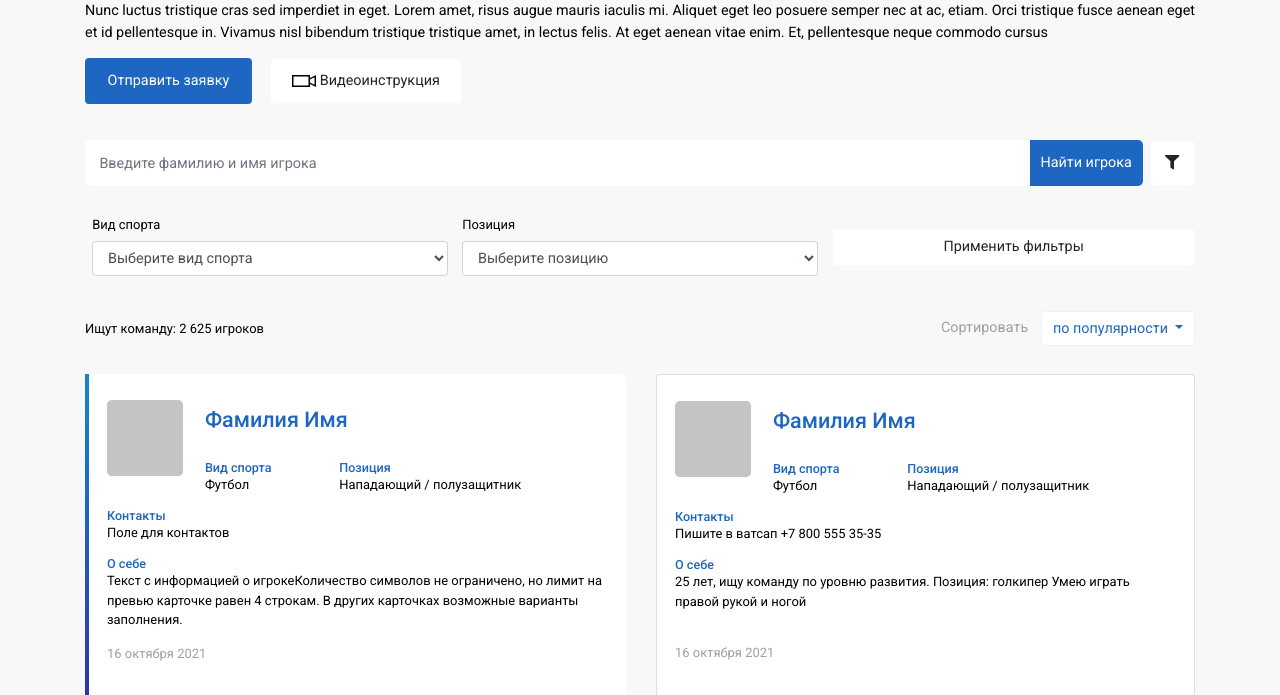
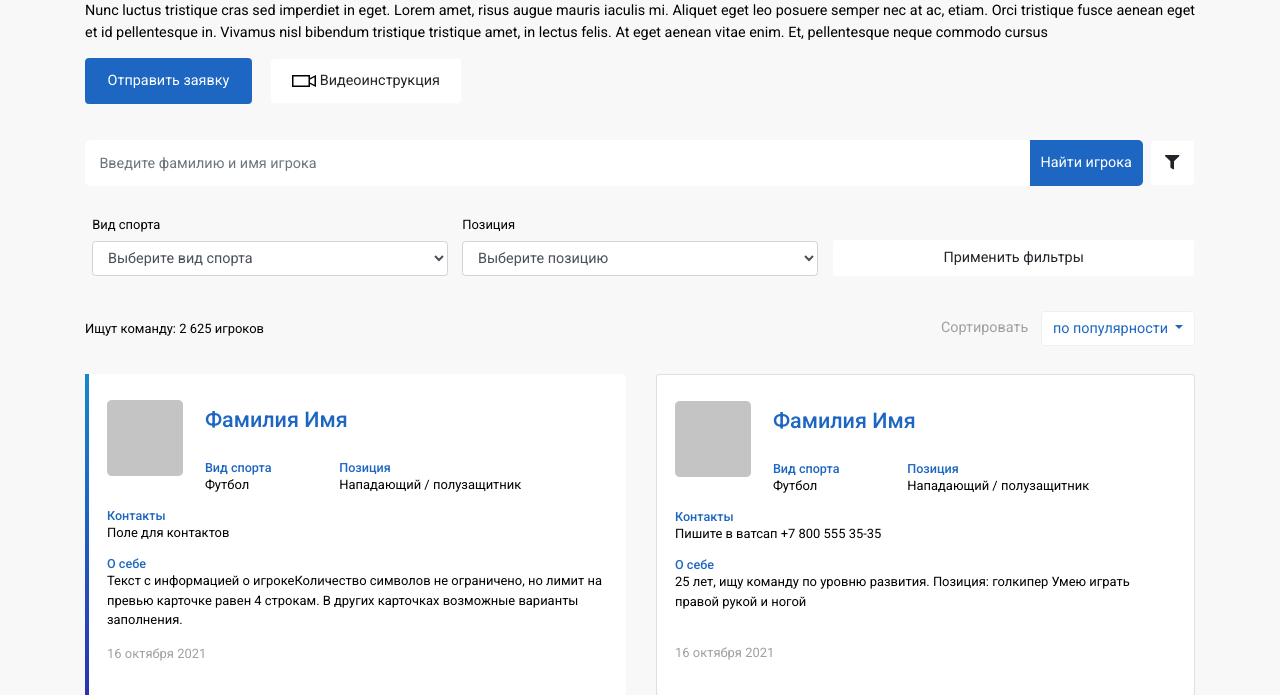
Before and after one commit to Danielatonge/SportClubProject, a Flask app: a page that uses templates/поиск игроков/page 1.html in a window 1280 px wide, after a click that opens the changed part. Shown: the part 229-924 px from the top of the page. Run offline with Flask 2, Linux system fonts and the light colour scheme; some libraries are stand-ins or nearby versions.

Commit message:
Minor changes on the collapse bar on поиск игроков pages

```diff
--- a/static/css/style.css
+++ b/static/css/style.css
@@ -2094,7 +2094,7 @@ table.table {
 
 .trythis {
   position: relative;
-  bottom: -13px;
+  bottom: -24px;
 }
 
 .sbornyie-sostav {
--- a/templates/поиск игроков/page 1.html
+++ b/templates/поиск игроков/page 1.html
@@ -64,19 +64,19 @@
 
     <div class="collapse" id="collapseExample">
       <div class="row mb-4">
-        <div class="col-12 col-sm-4">
+        <div class="col-12 col-md-4">
           <p class="mb-2">Вид спорта</p>
           <select class="form-control">
             <option>Выберите вид спорта</option>
           </select>
         </div>
-        <div class="col-12 col-sm-4">
+        <div class="col-12 col-md-4">
           <p class="mb-2">Позиция</p>
           <select class="form-control">
             <option>Выберите позицию</option>
           </select>
         </div>
-        <div class="col-12 col-sm-4 pr-0 pt-2 text-right">
+        <div class="col-12 col-md-4 pr-2 pr-md-0 pt-2 text-right">
           <button type="button" class="btn py-2 btn-light trythis w-100">
             Применить фильтры
           </button>
--- a/templates/поиск игроков/page 2.html
+++ b/templates/поиск игроков/page 2.html
@@ -64,19 +64,19 @@
 
     <div class="collapse" id="collapseExample">
       <div class="row mb-4">
-        <div class="col-12 col-sm-4">
+        <div class="col-12 col-md-4">
           <p class="mb-2">Вид спорта</p>
           <select class="form-control">
             <option>Выберите вид спорта</option>
           </select>
         </div>
-        <div class="col-12 col-sm-4">
+        <div class="col-12 col-md-4">
           <p class="mb-2">Позиция</p>
           <select class="form-control">
             <option>Выберите позицию</option>
           </select>
         </div>
-        <div class="col-12 col-sm-4 pr-0 pt-2 text-right">
+        <div class="col-md-4 pr-2 pr-md-0 pt-2 text-right">
           <button type="button" class="btn py-2 btn-light trythis w-100">
             Применить фильтры
           </button>
```
